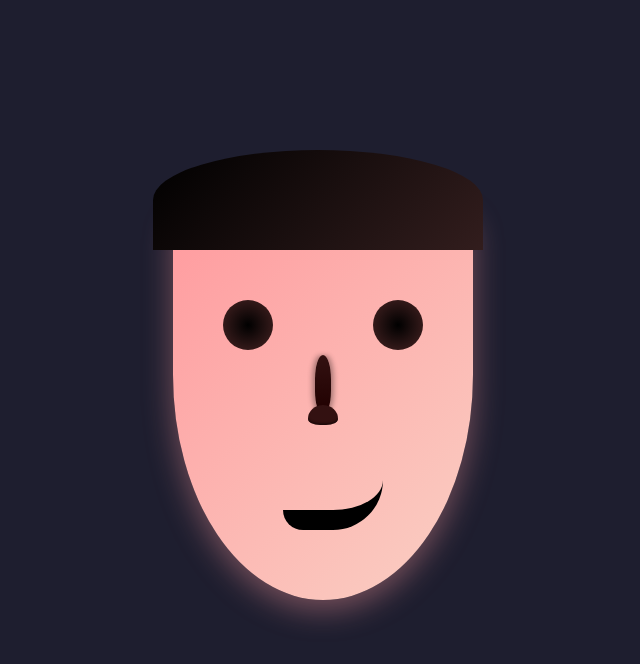
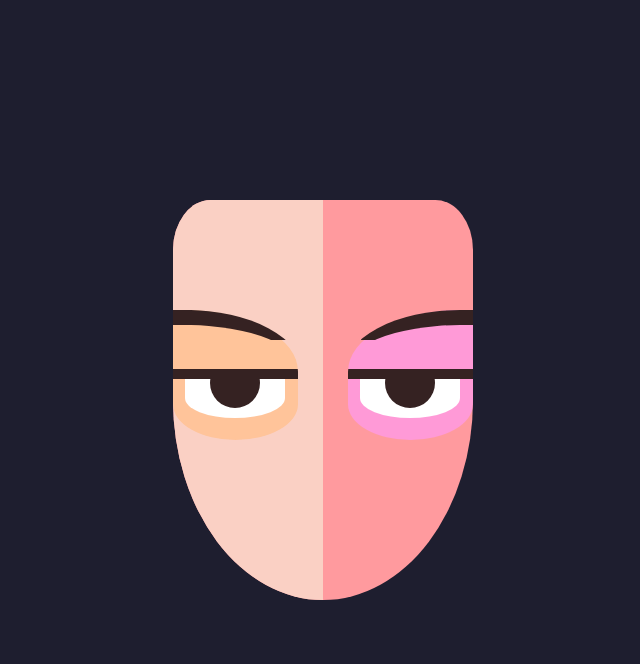
Before and after one commit to AnujaKalahara99/codeart, a plain HTML site: page index.html in a window 1280 px wide. Shown: the whole page, without its empty margins (317-957 px from the left). Drawn offline with Linux system fonts and the light colour scheme.

Commit message:
created eye

```diff
--- a/index.html
+++ b/index.html
@@ -13,81 +13,146 @@
       margin: 0;
     }
 
+    .blob {
+      position: relative;
+    }
+
     .face {
       position: relative;
       width: 300px;
       height: 400px;
-      background: linear-gradient(135deg, #ff9a9e 0%, #fad0c4 100%);
-      border-radius: 30% 30% 80% 80% / 10% 10% 90% 90%;
-      box-shadow: 0 10px 30px rgba(255, 154, 158, 0.4);
+      background:#ff9a9e;
+      border-radius: 20% 20% 80% 80%;
+      overflow: hidden;
+      /* box-shadow: 0 10px 30px rgba(255, 154, 158, 0.4); */
+    }
+
+    .face .left {
+      position: absolute;
+      width: 50%;
+      height: 100%;
+      background: #fad0c4;
     }
 
     .eye {
       position: absolute;
-      top: 100px;
+      width: 125px;
+      height:130px;
+      top: 110px;
+      overflow: hidden;
+    }
+
+    .right .eye {
+      right: 0px;
+    }
+
+    .eye-top {
+      position: absolute;
+      width: 100%;
+      height: 45%;
+      background: #ffc49a;
+      border-radius: 0 90% 0 0;
+      border-bottom: #352222 solid 10px;
+      top: 0;
+      z-index: 20;
+    }
+
+    .right .eye-top {
+        background: #ff9ad7;
+        border-radius: 90% 0 0 0;
+    }
+
+    .eyebrow {
+      position: absolute;
+      width: 90%;
+      height: 30px;
+      top: 0px;
+      overflow: hidden;
+    }
+
+    .right .eyebrow {
+      right: 0%;
+    }
+
+    .eyebrow::after {
+      content: '';
+      position: absolute;
+      width: 130px;
+      height: 55px;
+      border-top: #352222 solid 15px;
+      border-radius: 0 90% 0 0;
+    }
+
+    .right .eyebrow::after {
+      border-radius: 90% 0 0 0;
+      right: 0px;
+    }
+
+    .pupil {
+      position: absolute;
+      width: 100px;
+      height: 40px;
+      background: #ffffff;
+      border-radius: 0 0 50% 50%;
+      top: 68px;
+      transform: translateX(12%);
+      overflow: hidden;
+      z-index: 10;
+    }
+
+    .pupil-inner {
+      position: absolute;
       width: 50px;
       height: 50px;
-      background: radial-gradient(circle, #000000 0%, #492424 100%);
+      background: #352222;
       border-radius: 50%;
+      top: -20px;
+      left: 25px;
     }
 
-    .mouth {
+    .eye-bottom {
       position: absolute;
-      bottom: 70px;
-      left: 50%;
-      transform: translateX(-40%);
-      width: 100px;
-      height: 40px;
-      border-bottom: 20px solid #000000;
-      border-radius: 0 0 50px 20px;
+      width: 100%;
+      height: 55%;
+      background: #ffc49a;
+      border-radius: 0 0 90% 90%;
+      bottom: 0;
     }
 
-    .hair {
-      position: absolute;
-      top: -50px;
-      left: -20px;
-      right: -10px;
-      height: 100px;
-      background: linear-gradient(135deg, #000000 0%, #321d1d 100%);
-      border-radius: 50% 50% 0 0;
-    }
-
-    .nose {
-    position: absolute;
-    top: 155px;
-    left: 50%;
-    transform: translateX(-50%);
-    width: 16px;
-    height: 60px;
-    background: linear-gradient(to bottom, #331111, #200000);
-    border-radius: 50% / 40%;
-    box-shadow:
-        3px 0 5px rgba(0, 0, 0, 0.3),
-    -3px 0 5px rgba(0, 0, 0, 0.3);
-    }
-
-    .nose::after {
-    content: "";
-    position: absolute;
-    bottom: -10px;
-    left: 50%;
-    transform: translateX(-50%);
-    width: 30px;
-    height: 20px;
-    background: #331111;
-    border-radius: 50% 50% 40% 40% / 70% 70% 30% 30%;
-    box-shadow: inset 0 -2px 2px rgba(0, 0, 0, 0.4);
+    .right .eye-bottom {
+      background: #ff9ad7;
+      border-radius: 0 0 90% 90%;
     }
 
   </style>
 </head>
 <body>
-  <div class="face">
-    <div class="hair"></div>
-    <div class="eye" style="left: 50px;"></div>
-    <div class="eye" style="right: 50px;"></div>
-    <div class="nose"></div>
-    <div class="mouth"></div>
-  </div>
+    <div class="blob">
+        <div class="face">
+            <div class="right">
+                <div class="eye">
+                    <div class="eye-top">
+                        <div class="eyebrow"></div>
+                    </div>
+                    <div class="pupil">
+                        <div class="pupil-inner"></div>
+                    </div>
+                    <div class="eye-bottom"></div>
+                </div>
+            </div>
+            <div class="left">
+                <div class="eye">
+                    <div class="eye-top">
+                        <div class="eyebrow"></div>
+                    </div>
+                    <div class="pupil">
+                        <div class="pupil-inner"></div>
+                    </div>
+                    <div class="eye-bottom"></div>
+                </div>
+            </div>
+            <div class="mouth"></div>
+        </div>
+    </div>
 </body>
 </html>
```
